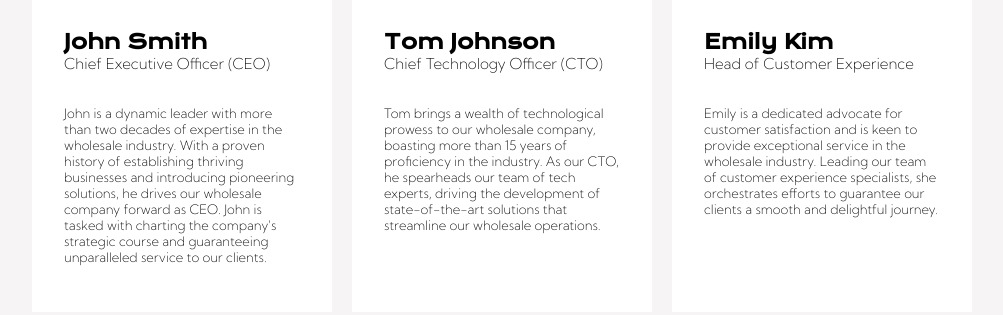
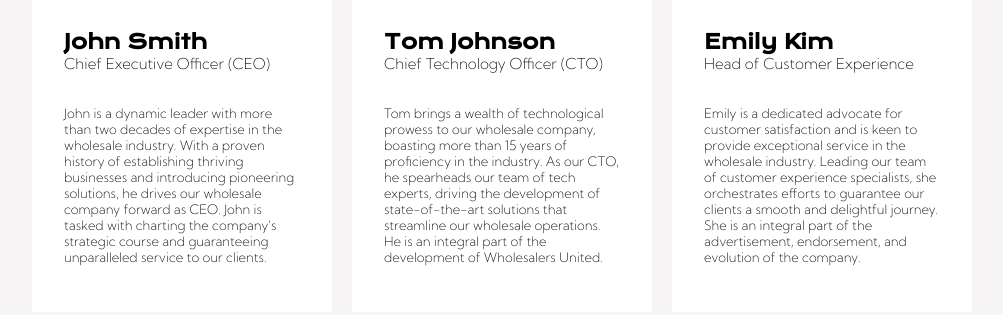
Before and after one commit to Da-Dude1/wholesalersunited, a plain HTML site: page ourStory.html in a window 1280 px wide. Shown: the part 1715-2030 px from the top of the page, without its empty margins (138-1141 px from the left). Drawn offline with nearby package versions, Linux system fonts and the light colour scheme.

Commit message:
Update ourStory.html

```diff
--- a/ourStory.html
+++ b/ourStory.html
@@ -150,7 +150,7 @@
                         <h3 class="person-role">Chief Technology Officer (CTO)</h3>
                     </div>
                     <p class="person-details-description">
-                        Tom brings a wealth of technological prowess to our wholesale company, boasting more than 15 years of proficiency in the industry. As our CTO, he spearheads our team of tech experts, driving the development of state-of-the-art solutions that streamline our wholesale operations.
+                        Tom brings a wealth of technological prowess to our wholesale company, boasting more than 15 years of proficiency in the industry. As our CTO, he spearheads our team of tech experts, driving the development of state-of-the-art solutions that streamline our wholesale operations. He is an integral part of the development of Wholesalers United.
                     </p>
                 </div>
             </div>
@@ -164,7 +164,7 @@
                         <h3 class="person-role">Head of Customer Experience</h3>
                     </div>
                     <p class="person-details-description">
-                        Emily is a dedicated advocate for customer satisfaction and is keen to provide exceptional service in the wholesale industry. Leading our team of customer experience specialists, she orchestrates efforts to guarantee our clients a smooth and delightful journey.
+                        Emily is a dedicated advocate for customer satisfaction and is keen to provide exceptional service in the wholesale industry. Leading our team of customer experience specialists, she orchestrates efforts to guarantee our clients a smooth and delightful journey. She is an integral part of the advertisement, endorsement, and evolution of the company.
                     </p>
                 </div>
             </div>
```
